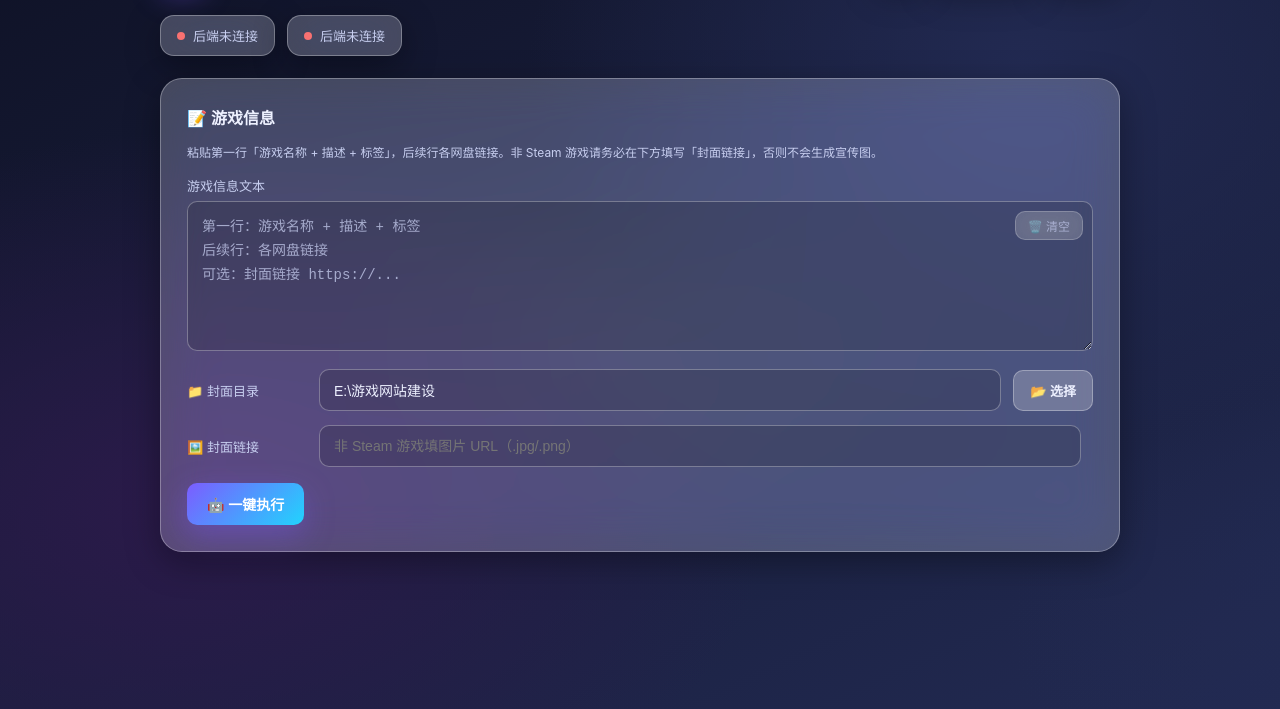
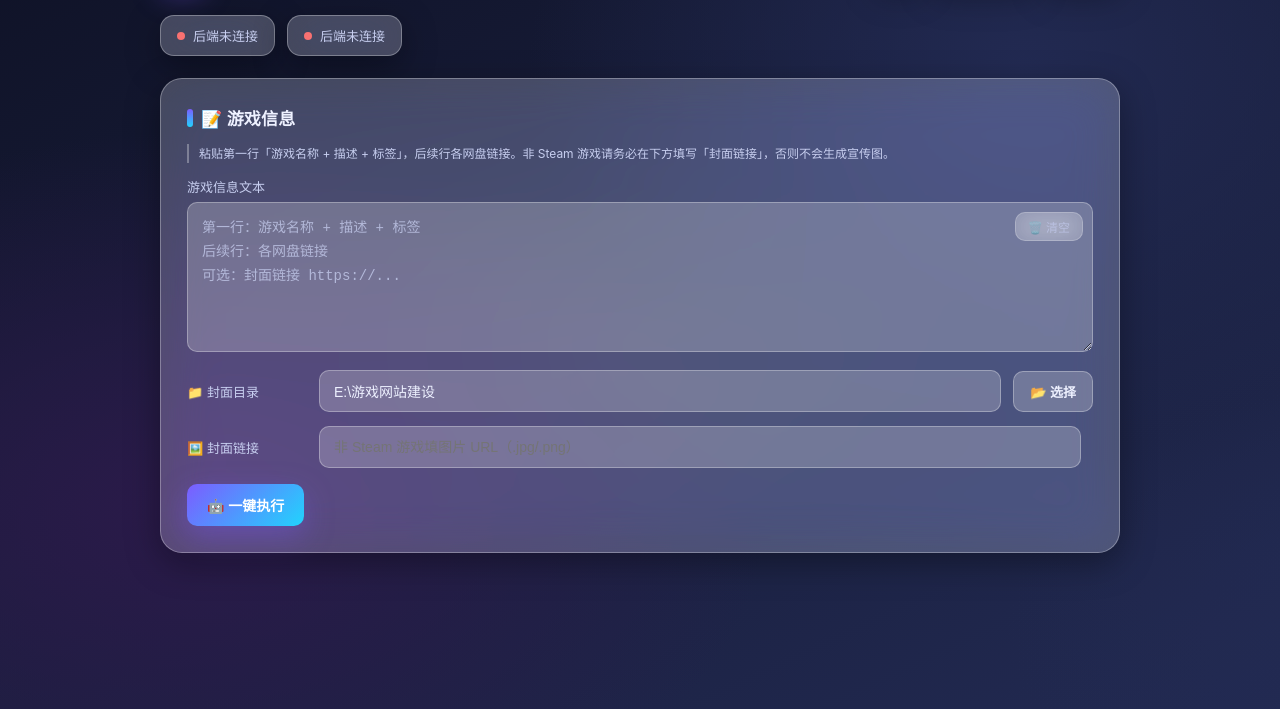
Before and after one commit to likuan250-hash/tools-hub, a website: page kdocs-tool/public/index.html in a window 1280 px wide. Shown: the part 91-800 px from the top of the page. Drawn offline with Linux system fonts and the light colour scheme; no server answers; files whose address does not match are found by name.

Commit message:
style(v0.1.35): 统一两个子工具页(kdocs/netdisk)到玻璃卡片/Bento 风格
- 输入框/textarea 暗色背景 rgba(0,0,0,0.15) → var(--glass-bg)，与入口页一致
- panel 标题加 accent 渐变强调条，提升层级可读性
- hint 加左边框、log-area 改 glass 背景，暗色下不再糊成一片
- 呼应入口页已验证良好的玻璃语言，消除子工具页与壳的不和谐

质量门禁：npm run verify:build 8/8 通过

```diff
--- a/kdocs-tool/public/index.html
+++ b/kdocs-tool/public/index.html
@@ -80,27 +80,26 @@
       box-shadow: var(--shadow-card);
       padding: 26px; margin-bottom: 22px;
     }
-    .panel h2 { font-size: 16px; margin-bottom: 14px; font-weight: 600; }
+    .panel h2 {
+      font-size: 17px; font-weight: 700; margin-bottom: 14px;
+      display: flex; align-items: center; gap: 8px; letter-spacing: 0.2px;
+    }
+    .panel h2::before {
+      content: ""; display: inline-block; width: 6px; height: 18px;
+      border-radius: 4px; background: linear-gradient(180deg, var(--accent), var(--accent-2));
+    }
 
     label { display: block; font-size: 13px; color: var(--text-dim); margin-bottom: 6px; }
-    input[type="text"] {
+    input[type="text"], textarea {
       width: 100%; padding: 12px 14px; border-radius: 12px;
-      border: 1px solid var(--glass-border); background: rgba(0,0,0,0.15);
+      border: 1px solid var(--glass-border); background: var(--glass-bg);
       color: var(--text); font-size: 14px; outline: none;
-      transition: border 0.2s ease, box-shadow 0.2s ease;
+      transition: border 0.2s ease, box-shadow 0.2s ease, background 0.2s ease;
     }
-    [data-theme="light"] input[type="text"] { background: rgba(255,255,255,0.6); }
-    input[type="text"]:focus { border-color: var(--accent); box-shadow: 0 0 0 3px rgba(var(--accent-rgb),0.25); }
-
-    textarea {
-      width: 100%; min-height: 150px; padding: 14px; border-radius: 12px;
-      border: 1px solid var(--glass-border); background: rgba(0,0,0,0.15);
-      color: var(--text); font-size: 14px; outline: none;
-      font-family: "Cascadia Code", "JetBrains Mono", "PingFang SC", monospace;
-      line-height: 1.7; resize: vertical;
-      transition: border 0.2s ease, box-shadow 0.2s ease;
-    }
-    [data-theme="light"] textarea { background: rgba(255,255,255,0.6); }
+    textarea { min-height: 150px; padding: 14px; font-family: "Cascadia Code", "JetBrains Mono", "PingFang SC", monospace; line-height: 1.7; resize: vertical; }
+    [data-theme="light"] input[type="text"], [data-theme="light"] textarea { background: rgba(255,255,255,0.6); }
+    input[type="text"]:focus, textarea:focus { border-color: var(--accent); box-shadow: 0 0 0 3px rgba(var(--accent-rgb),0.25); }
+    textarea::placeholder { color: var(--text-dim); opacity: 0.8; }
     textarea:focus { border-color: var(--accent); box-shadow: 0 0 0 3px rgba(var(--accent-rgb),0.25); }
     textarea::placeholder { color: var(--text-dim); opacity: 0.75; }
 
@@ -120,7 +119,7 @@
     .input-row .browse { white-space: nowrap; }
 
     .field { margin-top: 14px; }
-    .hint { font-size: 12px; color: var(--text-dim); margin-top: 8px; line-height: 1.6; }
+    .hint { font-size: 12px; color: var(--text-dim); margin-top: 8px; line-height: 1.6; padding-left: 10px; border-left: 2px solid var(--glass-border); }
 
     .btn {
       width: 100%; padding: 14px; border: none; border-radius: 14px; cursor: pointer;
@@ -155,7 +154,7 @@
     .result-summary.ok { color: var(--ok); }
     .result-summary.fail { color: var(--err); }
 
-    .log-area { margin-top: 10px; padding: 10px 14px; background: rgba(0,0,0,0.2); border: 1px solid var(--glass-border); border-radius: 12px; font-family: monospace; font-size: 13px; line-height: 1.6; max-height: 260px; overflow-y: auto; color: var(--text-dim); }
+    .log-area { margin-top: 10px; padding: 10px 14px; background: var(--glass-bg); border: 1px solid var(--glass-border); border-radius: 12px; font-family: monospace; font-size: 13px; line-height: 1.6; max-height: 260px; overflow-y: auto; color: var(--text-dim); }
     [data-theme="light"] .log-area { background: rgba(255,255,255,0.5); }
     .log-area .line { padding: 1px 0; }
     .log-area .line.info { color: var(--text-dim); }
--- a/package.json
+++ b/package.json
@@ -1,6 +1,6 @@
 {
   "name": "tools-hub",
-  "version": "0.1.34",
+  "version": "0.1.35",
   "description": "工具统一桌面应用：集成 kdocs-tool 与 netdisk-hub，单启动器、单安装包",
   "main": "main.js",
   "private": true,
```
Also changed, not shown: netdisk-hub/public/index.html (+18 -16 lines).
